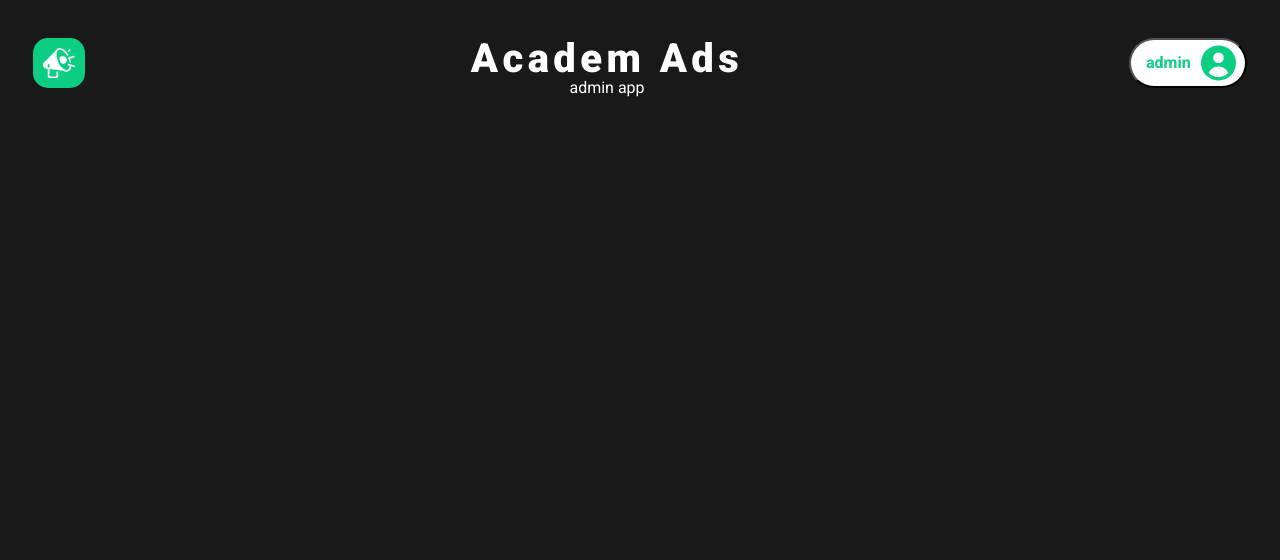
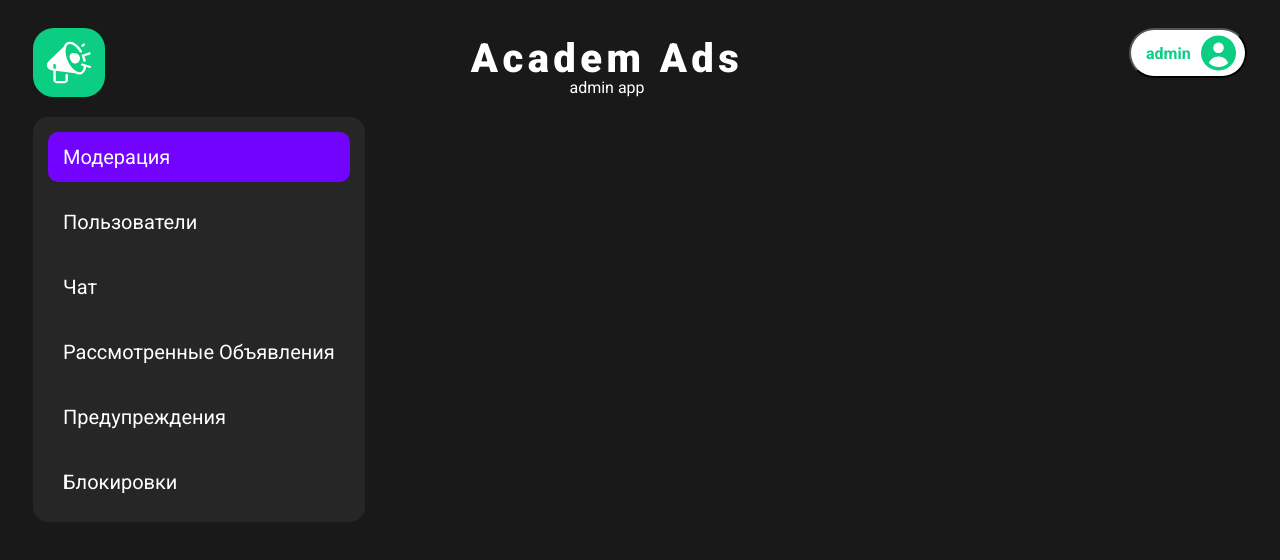
Before and after one commit to nsukrpo/academ-ads-web, a React (Create React App) app: page / in a window 1280 px wide. Shown: the top 560 px of the page. Built offline with nearby package versions, Linux system fonts and the light colour scheme.

Commit message:
made auth screen, sidebar

```diff
--- a/src/App.js
+++ b/src/App.js
@@ -1,9 +1,12 @@
 import Header from "./components/header/Header";
+import Sidebar from "./components/Sidebar/Sidebar";
+import AuthScreen from "./components/auth_screen/AuthScreen";
 
 function App() {
   return (
     <div className="App">
       <Header/>
+      <Sidebar/>
     </div>
   );
 }
--- /dev/null
+++ b/src/components/Form.jsx
@@ -0,0 +1,7 @@
+import React from "react";
+
+function Form() {
+
+}
+
+  export default Form;
--- /dev/null
+++ b/src/components/Sidebar/Sidebar.jsx
@@ -0,0 +1,30 @@
+import './sidebar.css';
+
+function Sidebar() {
+    return (
+        <div className="sidebar">
+            <div className="sidebar__column">
+                <li className="sidebar__element active">
+                    <a href="/" className = "element__text">Модерация</a>
+                </li>
+                <li className="sidebar__element">
+                    <a href="/" className = "element__text">Пользователи</a>
+                </li>
+                <li className="sidebar__element">
+                    <a href="/" className = "element__text">Чат</a>
+                </li>
+                <li className="sidebar__element">
+                    <a href="/" className = "element__text">Рассмотренные объявления</a>
+                </li>
+                <li className="sidebar__element">
+                    <a href="/" className = "element__text">Предупреждения</a>
+                </li>
+                <li className="sidebar__element">
+                    <a href="/" className = "element__text">Блокировки</a>
+                </li>
+            </div>
+        </div>
+    );
+}
+
+export default Sidebar;
--- /dev/null
+++ b/src/components/Sidebar/sidebar.css
@@ -0,0 +1,40 @@
+.sidebar {
+    padding: 0 25px;
+}
+
+.sidebar__column {
+    display: inline-flex;
+    flex-direction: column;
+    padding: 15px;
+    justify-content: center;
+    align-items: center;
+    gap: 15px;
+    border-radius: 15px;
+    background: #262626;
+}
+
+.sidebar__element{
+    display: flex;
+    height: 50px;
+    align-items: center;
+    gap: 10px;
+    align-self: stretch;
+    border-radius: 10px;
+}
+
+.sidebar__element.active{
+    border-radius: 10px;
+    background: #7203FF;
+}
+
+.element__text {
+    color: #FFF;
+    font-family: Roboto;
+    font-size: 20px;
+    font-style: normal;
+    font-weight: 400;
+    line-height: 23px; /* 115% */
+    text-transform: capitalize;
+    text-decoration: none;
+    padding: 0 15px
+}
--- /dev/null
+++ b/src/components/auth_screen/AuthScreen.jsx
@@ -0,0 +1,36 @@
+import logoImg from './../../images/academ_ads_logo.svg'
+import './../../styles/common.css';
+import './../../styles/text.css';
+import './auth_screen.css';
+import Form from './../Form'
+
+function AuthScreen() {
+
+    return (
+        <div className="container">
+            <div className="logo auth">
+                <img src={logoImg} alt="Logo"/>
+            </div>
+
+            <div className="auth__form">
+                <div className="auth__title__column">
+                    <div className="auth__title">Academ Ads</div>
+                    <div className="heading__C1">admin app</div>
+                </div>
+
+                <div className="auth__heading">Вход</div>
+                <hr className="auth__line"/>
+                <div className="heading__B1 platinum">Войдите в свою учетную запись</div>
+
+
+
+                <button className='auth__button'>
+                    <div className="heading__A3">Войти</div>
+                </button>
+            </div>
+
+        </div>
+    )
+}
+
+export default AuthScreen;
--- /dev/null
+++ b/src/components/auth_screen/auth_screen.css
@@ -0,0 +1,57 @@
+.auth__form {
+    display: flex;
+    flex-direction: column;
+    justify-content: space-between;
+    align-items: center;
+}
+
+.auth__title__column {
+    display: inline-flex;
+    flex-direction: column;
+    justify-content: center;
+    align-items: center;
+    gap: 10px;
+    padding-top: 17px;
+    margin-bottom: 100px;
+}
+
+.auth__title {
+    color: #FFF;
+    font-family: Roboto;
+    font-size: 60px;
+    font-style: normal;
+    font-weight: 900;
+    line-height: 28px; /* 70% */
+    letter-spacing: 4.4px;
+}
+
+.auth__line {
+    width: 178px;
+    height: 1px;
+    background-color: #CBF265;
+    border: 0px;
+    margin-top: 7px;
+    margin-bottom: 12px;
+}
+
+.auth__heading {
+    color: #FFF;
+    font-family: Roboto;
+    font-size: 40px;
+    font-style: normal;
+    font-weight: 700;
+    line-height: normal;
+}
+
+.auth__button {
+    display: flex;
+    width: 200px;
+    height: 70px;
+    padding: 10px;
+    justify-content: center;
+    align-items: center;
+    gap: 10px;
+    border-radius: 15px;
+    background: #0BCE83;
+    margin-top: 50px;
+}
--- a/src/components/header/Header.jsx
+++ b/src/components/header/Header.jsx
@@ -2,6 +2,7 @@ import logoImg from './../../images/academ_ads_logo.svg';
 import avatarImg from './../../images/admin_avatar.svg';
 import './header.css';
 import './../../styles/common.css'
+import './../../styles/text.css'
 import { useState } from 'react';
 
 function Header () {
@@ -17,13 +18,13 @@ function Header () {
         <header className="header">
             <div className="container">
                 <div className="header__row">
-                    <div className="header__logo">
+                    <div className="logo">
                         <img src={logoImg} alt="Logo"/>
                     </div>
 
                     <div className="header__title__column">
                         <div className="header__title">Academ Ads</div>
-                        <div className="heading__C1 white">admin app</div>
+                        <div className="heading__C1">admin app</div>
                     </div>
 
                     <button className='profile_button' onClick = {onProfileClick}>
--- a/src/components/header/header.css
+++ b/src/components/header/header.css
@@ -5,12 +5,7 @@
 .header__row {
     display: flex;
     column-gap: 30px;
-    align-items: center;
     justify-content: space-between;
-}
-
-.header__logo {
-    display: flex;
 }
 
 .header__dropdown {
--- a/src/styles/common.css
+++ b/src/styles/common.css
@@ -8,26 +8,10 @@ body {
     margin: 0 auto;
 }
 
-.heading__C1 {
-    font-family: Roboto;
-    font-size: 16px;
-    font-style: normal;
-    font-weight: 400;
-    line-height: 19px; /* 118.75% */
+.logo {
+    display: flex;
 }
 
-.heading__C1, .white {
-    color: #FFF
+.logo.auth {
+    padding: 20px 25px;
 }
-
-.heading__C2 {
-    font-family: Roboto;
-    font-size: 16px;
-    font-style: normal;
-    font-weight: 700;
-    line-height: 19px; /* 118.75% */
-}
-
-.heading__C2, .green {
-    color: #0BCE83;
-}
--- /dev/null
+++ b/src/styles/text.css
@@ -0,0 +1,41 @@
+.heading__C1 {
+    color: #FFF;
+    font-family: Roboto;
+    font-size: 16px;
+    font-style: normal;
+    font-weight: 400;
+    line-height: 19px; /* 118.75% */
+}
+
+.heading__C2 {
+    font-family: Roboto;
+    font-size: 16px;
+    font-style: normal;
+    font-weight: 700;
+    line-height: 19px; /* 118.75% */
+}
+
+.heading__C2.green {
+    color: #0BCE83;
+}
+
+.heading__A3 {
+    color: #FFF;
+    font-family: Roboto;
+    font-size: 24px;
+    font-style: normal;
+    font-weight: 700;
+    line-height: 28px;
+}
+
+.heading__B1 {
+    font-family: Roboto;
+    font-size: 20px;
+    font-style: normal;
+    font-weight: 400;
+    line-height: 23px; /* 115% */
+}
+
+.heading__B1.platinum {
+    color: var(--grayscale-platinum, #E6E6E6);
+}
```
